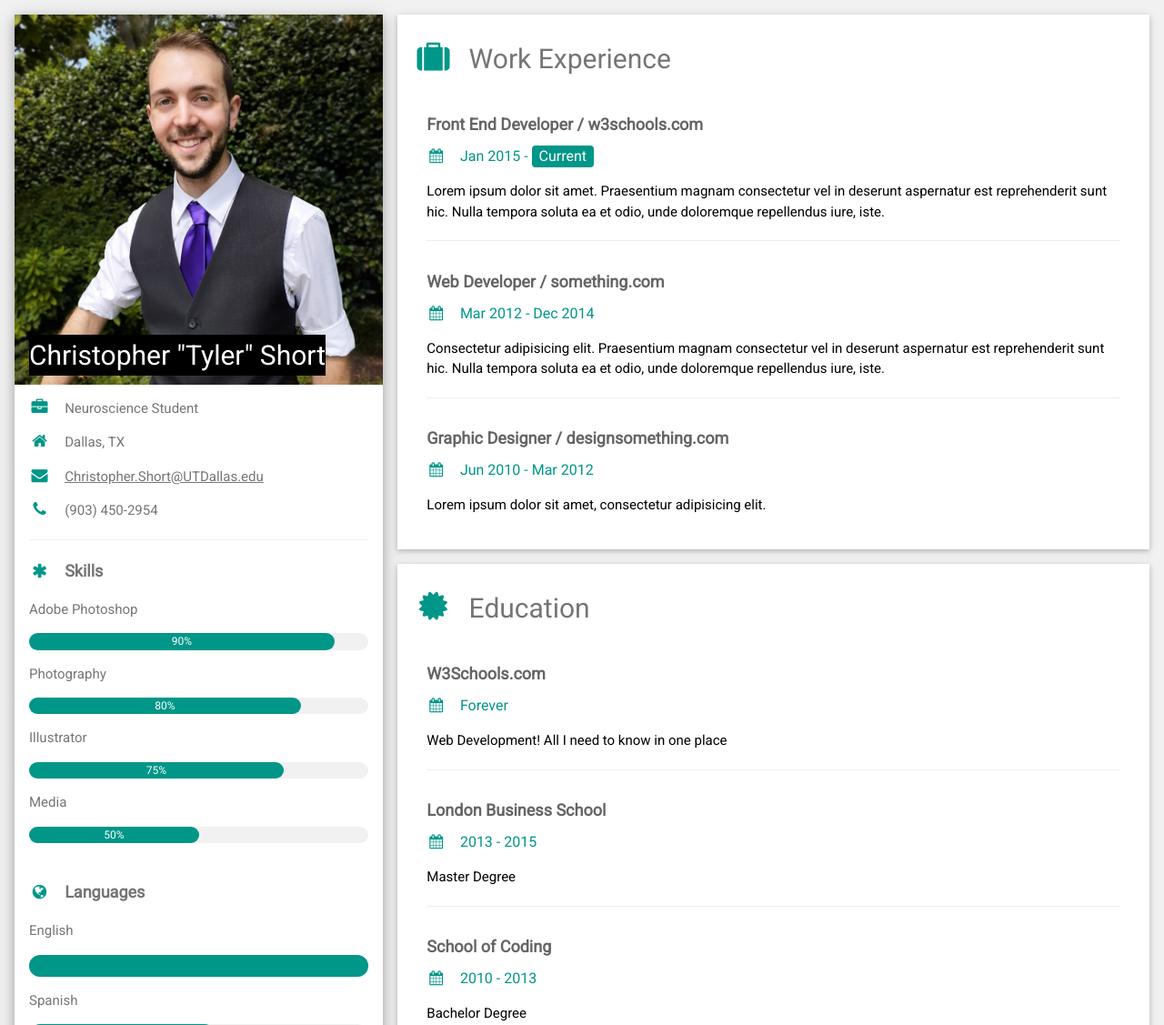
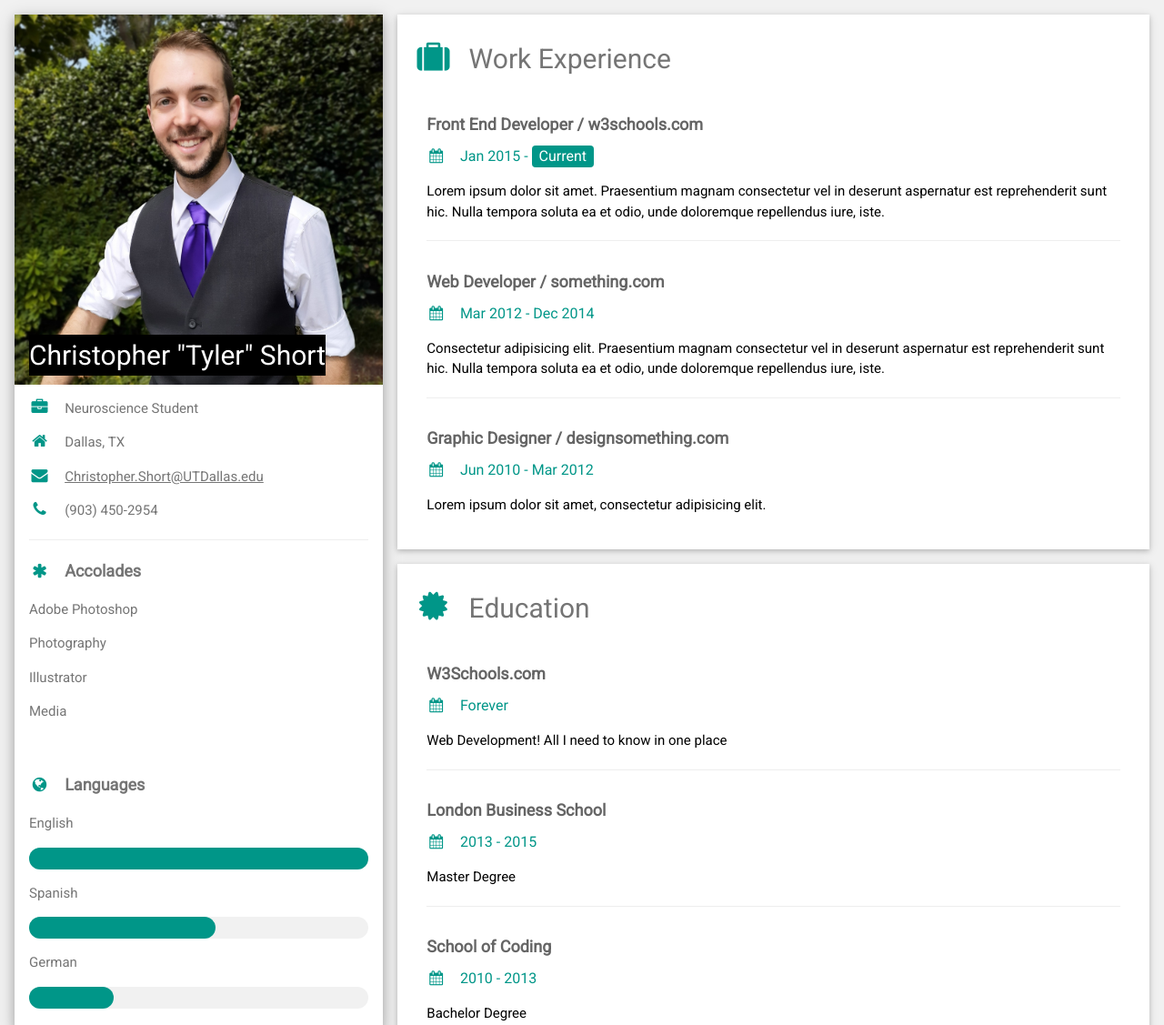
Before and after one commit to AceTylerCholine/acetylercholine_website, a plain HTML site: page index.html in a window 1280 px wide. Shown: the top 1127 px of the page at 91% size. Drawn offline with nearby package versions, Linux system fonts and the light colour scheme.

Commit message:
Update index.html

```diff
--- a/index.html
+++ b/index.html
@@ -34,25 +34,11 @@ html,body,h1,h2,h3,h4,h5,h6 {font-family: "Roboto", sans-serif}
           <p><i class="fa fa-phone fa-fw w3-margin-right w3-large w3-text-teal"></i>(903) 450-2954</p>
           <hr>
 
-          <p class="w3-large"><b><i class="fa fa-asterisk fa-fw w3-margin-right w3-text-teal"></i>Skills</b></p>
+          <p class="w3-large"><b><i class="fa fa-asterisk fa-fw w3-margin-right w3-text-teal"></i>Accolades</b></p>
           <p>Adobe Photoshop</p>
-          <div class="w3-light-grey w3-round-xlarge w3-small">
-            <div class="w3-container w3-center w3-round-xlarge w3-teal" style="width:90%">90%</div>
-          </div>
           <p>Photography</p>
-          <div class="w3-light-grey w3-round-xlarge w3-small">
-            <div class="w3-container w3-center w3-round-xlarge w3-teal" style="width:80%">
-              <div class="w3-center w3-text-white">80%</div>
-            </div>
-          </div>
           <p>Illustrator</p>
-          <div class="w3-light-grey w3-round-xlarge w3-small">
-            <div class="w3-container w3-center w3-round-xlarge w3-teal" style="width:75%">75%</div>
-          </div>
           <p>Media</p>
-          <div class="w3-light-grey w3-round-xlarge w3-small">
-            <div class="w3-container w3-center w3-round-xlarge w3-teal" style="width:50%">50%</div>
-          </div>
           <br>
 
           <p class="w3-large w3-text-theme"><b><i class="fa fa-globe fa-fw w3-margin-right w3-text-teal"></i>Languages</b></p>
```
